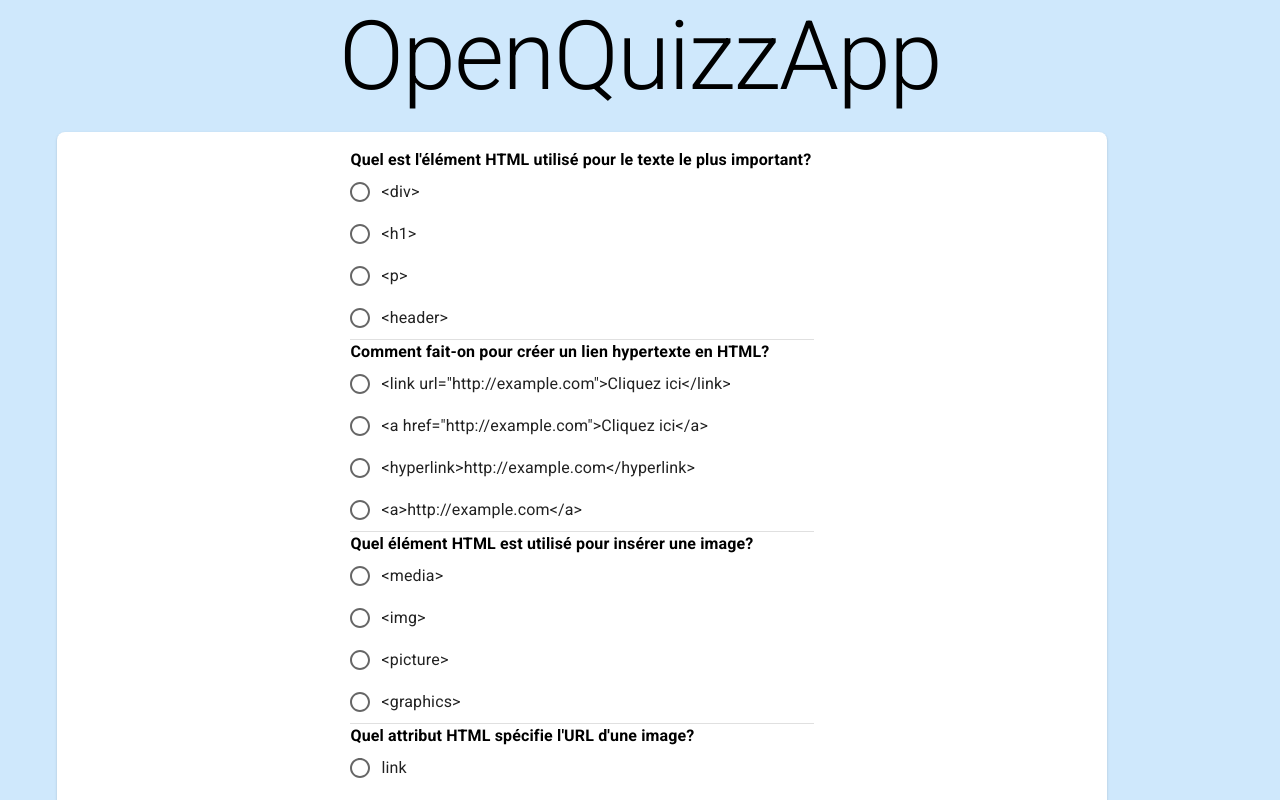
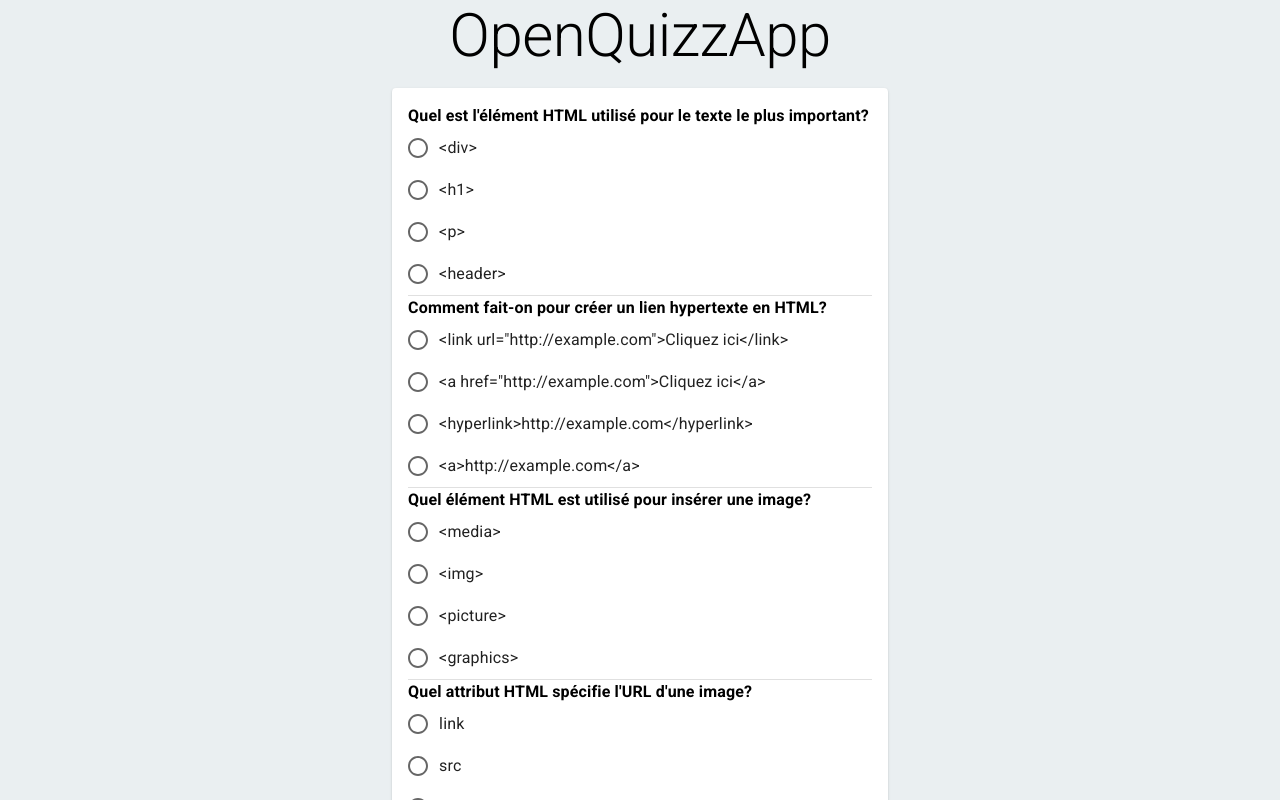
Before and after one commit to guillaumedebas/OpenQuizzApp, a React (Vite) app: page / in a window 1280 px wide. Shown: the top 800 px of the page. Built offline with nearby package versions, Linux system fonts and the light colour scheme.

Commit message:
css update

```diff
--- a/src/App.jsx
+++ b/src/App.jsx
@@ -1,62 +1,49 @@
-import './App.css'
+import './App.css';
 import Box from '@mui/material/Box';
 import Container from '@mui/material/Container';
 import Typography from '@mui/material/Typography';
+import Grid from '@mui/material/Grid';
 import BasicCard from './assets/Components/Common/BasicCard/BasicCard';
 import { questions } from './assets/Components/Common/BasicQuestion/const/questions';
 import BasicQuiz from './assets/Components/Common/BasicQuiz/BasicQuiz';
 
-
-const getHeader = () => {
-  <>
-
-  </>
-};
-
 function App() {
-  const getContent = () => (
-    <Box
-      sx={{
-        display: 'flex',
-        justifyContent: 'center',
-        alignItems: 'center',
-        height: '100%',
-      }}
-    >
-      <BasicQuiz
-        questions={questions}
-      />
-    </Box>
+  const getHeader = () => (
+    <Typography variant="h2" align="center">
+      OpenQuizzApp
+    </Typography>
   );
 
+  const getContent = () => (
+    <BasicQuiz questions={questions} />
+  );
 
   return (
-    <Container maxWidth="false"
-      sx={{
-        padding: '0!important'
-      }}>
-      <Box
+    <Container maxWidth="false" sx={{ padding: '0!important', height: '100vh' }}>
+      <Grid container spacing={2} sx={{ height: '100%' }}>
 
-        sx={{
-          bgcolor: '#cfe8fc',
-          height: '100vh',
-          width: '100vw'
-        }}>
-        <Typography
-          variant="h1"
-          align="center"
-        >
-          OpenQuizzApp
-        </Typography>
-        <BasicCard
-          header={getHeader()}
-          content={getContent()}
+        <Grid item xs={12}>
+          <Box sx={{  width: '100%' }}>
+            {getHeader()}
+          </Box>
+        </Grid>
 
-        />
-      </Box>
 
+        <Grid item xs={12} container justifyContent="center" alignItems="center">
+          <BasicCard content={getContent()} />
+        </Grid>
+
+
+        <Grid item xs={12}>
+          <Box sx={{  width: '100%', textAlign: 'center', padding: '10px' }}>
+            <Typography variant="subtitle1">
+              Réalisé par Guillaume Debas
+            </Typography>
+          </Box>
+        </Grid>
+      </Grid>
     </Container>
-  )
+  );
 }
 
-export default App
+export default App;
--- a/src/assets/Components/Common/BasicCard/BasicCard.jsx
+++ b/src/assets/Components/Common/BasicCard/BasicCard.jsx
@@ -1,13 +1,11 @@
 import Card from '@mui/material/Card';
 import CardContent from '@mui/material/CardContent';
 import PropTypes from 'prop-types';
-import { cardStyles } from './styles';
+
 
 const BasicCard = ({header,  content}) => {
     return (
-        <Card
-        sx={cardStyles}
-        >
+        <Card>
         {header}
             <CardContent
             >
```
